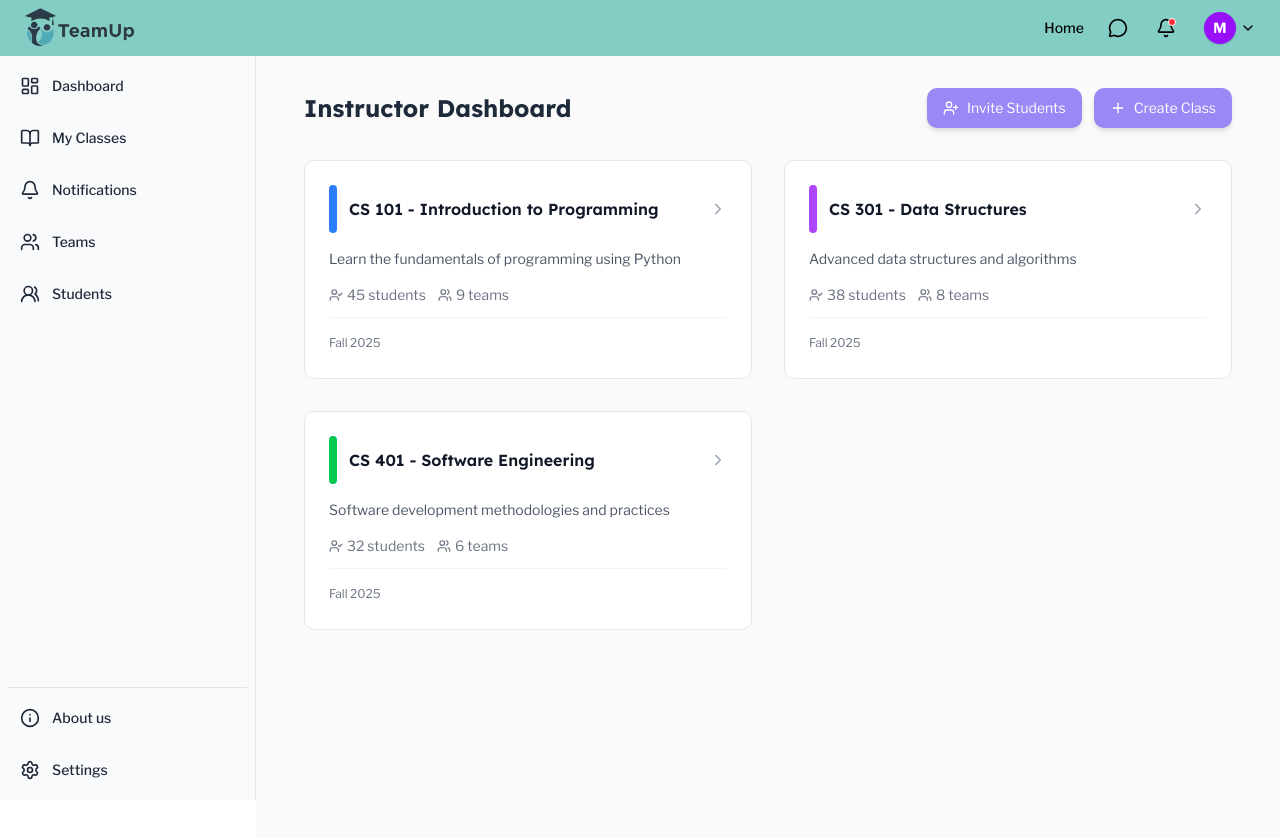
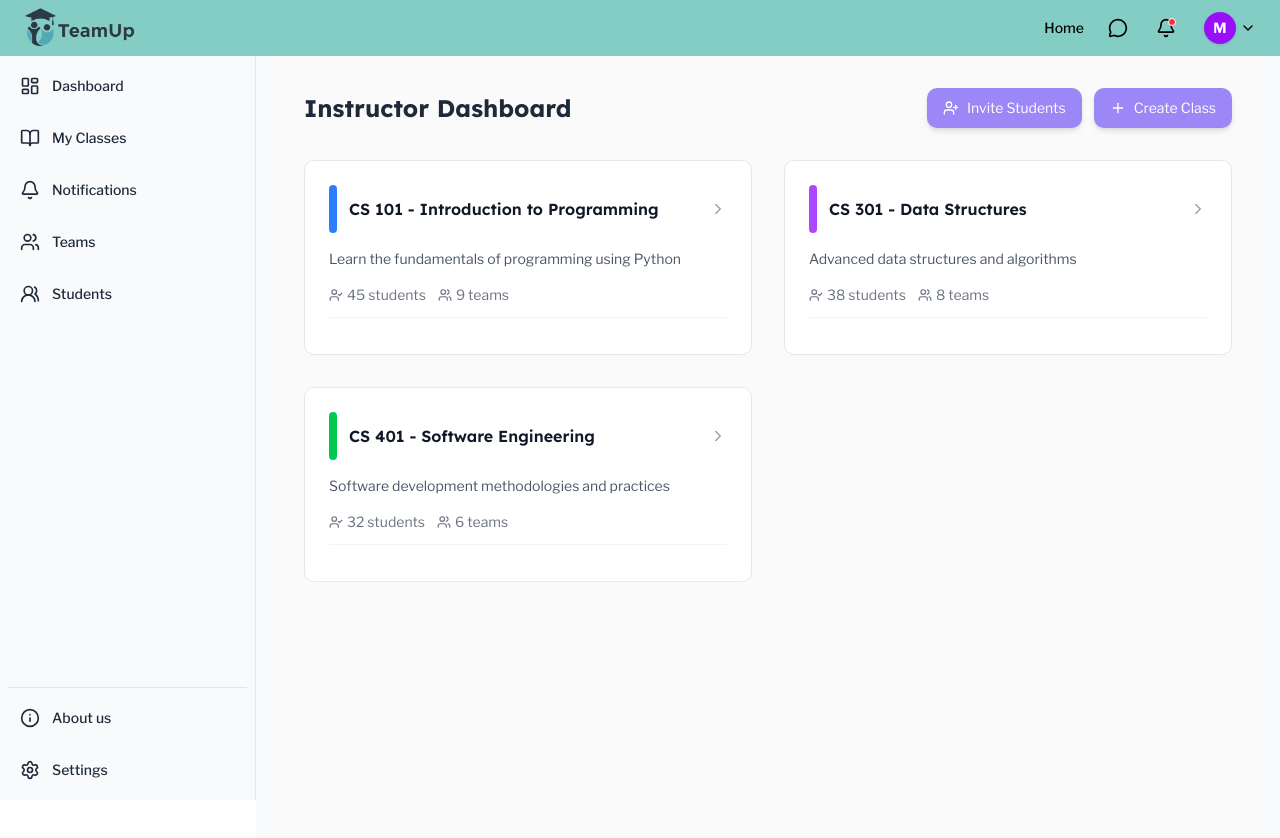
Before and after one commit to Mariam-Eid-Mohamed/Team-Up, a React (Vite) app: page /instructor in a window 1280 px wide. Shown: the top 838 px of the page. Built offline with nearby package versions, Linux system fonts and the light colour scheme.

Commit message:
added class interface and class endpoints (api integrarion function)

```diff
--- /dev/null
+++ b/src/Services/class Endpoints/Endpoints.tsx
@@ -0,0 +1,23 @@
+import axios from "axios";
+
+const API_BASE = "/api/classes";
+
+export const getUserClasses = async (userId: string, token: string) => {
+  return axios.get(`${API_BASE}/${userId}`, {
+    headers: { Authorization: `Bearer ${token}` },
+  });
+};
+
+export const createClass = async (
+  payload: {
+    course_name: string;
+    course_code: string;
+    year: number;
+    course_plan?: string;
+  },
+  token: string
+) => {
+  return axios.post(`${API_BASE}/create`, payload, {
+    headers: { Authorization: `Bearer ${token}` },
+  });
+};
--- a/src/components/ClassCard/ClassCard.tsx
+++ b/src/components/ClassCard/ClassCard.tsx
@@ -1,5 +1,5 @@
 import { Users, UserCheck, ChevronRight } from "lucide-react";
-import type { Class } from "../../App";
+import type { Class } from "../../interfaces/interfaces";
 
 interface ClassCardProps {
   classData: Class;
@@ -18,13 +18,11 @@ export function ClassCard({ classData, onClick }: ClassCardProps) {
       "
     >
       {/* TOP */}
-       {/* TOP: Color + Name + Chevron */}
+      {/* TOP: Color + Name + Chevron */}
       <div className="flex items-center justify-between mb-3 sm:mb-4">
         <div className="flex items-center gap-3">
           {/* Color bar */}
-          <div
-            className={`w-2 h-12 rounded-lg ${classData.color}`}
-          />
+          <div className={`w-2 h-12 rounded-lg ${classData.color}`} />
           {/* Class name */}
           <h3 className="text-gray-900 text-sm sm:text-base font-semibold">
             {classData.name}
@@ -62,9 +60,7 @@ export function ClassCard({ classData, onClick }: ClassCardProps) {
 
       {/* FOOTER */}
       <div className="pt-2 sm:pt-3 border-t border-gray-100">
-        <span className="text-xs text-gray-500">
-          {classData.semester}
-        </span>
+        <span className="text-xs text-gray-500">{classData.year}</span>
       </div>
     </button>
   );
--- a/src/interfaces/interfaces.ts
+++ b/src/interfaces/interfaces.ts
@@ -28,7 +28,7 @@ export interface Class {
   name: string;
   code: string;
   description: string;
-  semester: string;
+  year: string;
   studentsCount: number;
   teamsCount: number;
   instructorsCount: number;
--- a/src/utilis/Validations/Validations.ts
+++ b/src/utilis/Validations/Validations.ts
@@ -30,3 +30,6 @@ export const RegisterSchema = z
 /* TYPES */
 export type LoginInputs = z.infer<typeof LoginSchema>;
 export type RegisterInputs = z.infer<typeof RegisterSchema>;
+
+// Modals schema
+// 1)create new coursework
```
Also changed, not shown: src/Pages/Instructor/Home/Home.tsx (+7 -4 lines), src/Services/Endpoints/Endpoints.tsx (deleted).
